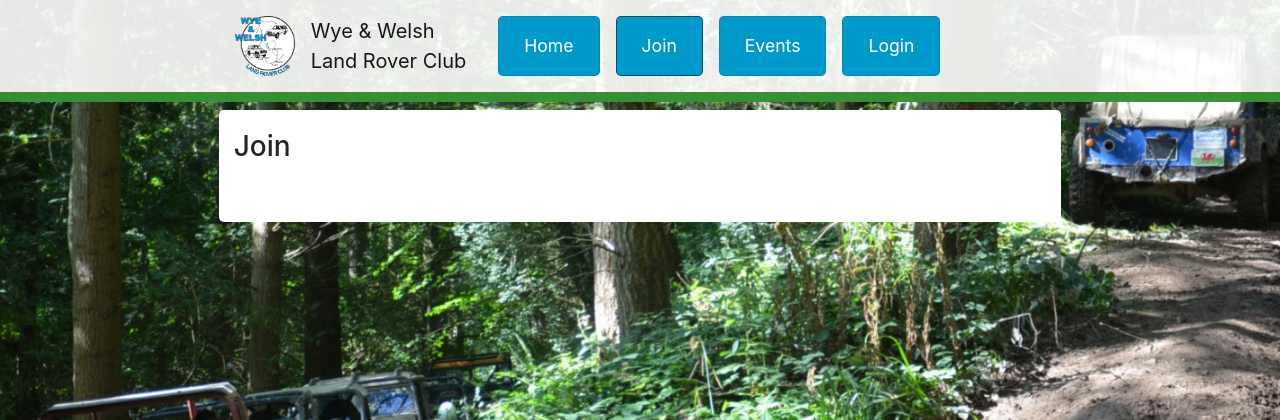
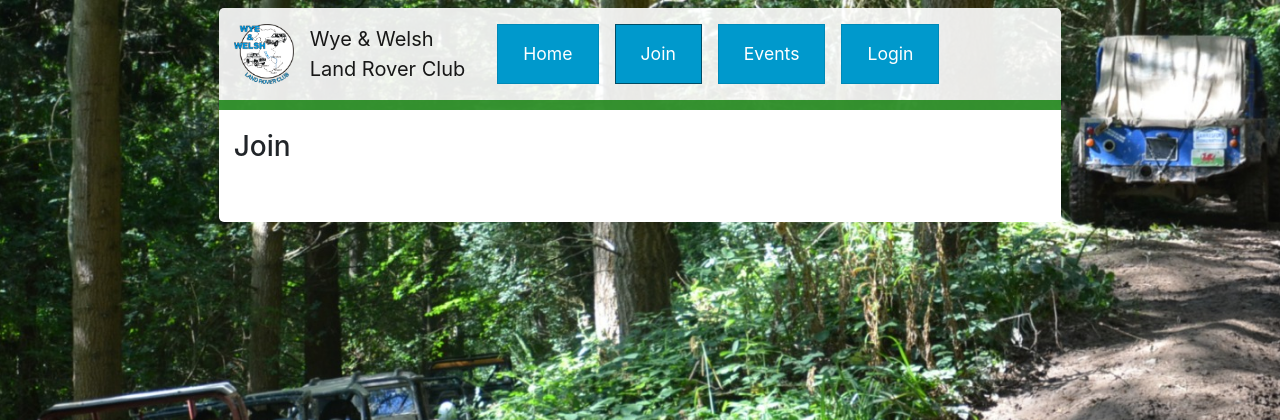
Before and after one commit to wwlrc/website, a PHP site: template templates/pages/join.html.twig in a window 1280 px wide. Shown: the top 420 px of the page. Run offline with PHP 8.4, Linux system fonts and the light colour scheme; the template is opened without the code that fills it, so the values that code supplies are empty; some libraries are stand-ins or nearby versions.

Commit message:
Update layout

```diff
--- a/templates/pages/abstract/main.html.twig
+++ b/templates/pages/abstract/main.html.twig
@@ -60,12 +60,16 @@
             width: 100%;
             background: rgba(255, 255, 255, 0.9);
             border-bottom: 10px solid rgba(7, 122, 0, 0.8);
+            border-top-left-radius: 5px;
+            border-top-right-radius: 5px;
         }
 
         .navbar-custom {
             /*background-color: #077A00;*/
             /*background-color: rgba(200, 200, 200, 0.5);
             border-bottom: 10px solid rgba(7, 122, 0, 0.8);*/
+            padding-left: 0px;
+            padding-right: 0px;
         }
 
         .nav-item {
@@ -80,8 +84,6 @@
             margin-bottom: 5px;
             padding-top: 0.5em;
             padding-bottom: 0.5em;
-
-            border-radius: 5px;
 
             background: #0099cc;
             color: white !important;
@@ -108,14 +110,12 @@
             color: #3c3c3c !important;
         }
 
-
-        .subtitle:before {
-            content: "26th - 29th August 2021 | HR3 5LE"
-        }
-
-        .body {
-            width: 100%;
-            border-radius: 5px;
+        .page-body {
+            background:white;
+            padding-top: 20px;
+            padding-bottom: 50px;
+            border-bottom-left-radius: 5px;
+            border-bottom-right-radius: 5px;
         }
 
         .footer {
@@ -144,17 +144,18 @@
 %}
 
 <body>
-    <div class="page-header">
-        {% include "pages/partials/navbar.html.twig" %}
-    </div>
-
     <div class="body">
         <div class="row justify-content-center m-2" style="margin-top: 0px;">
-            <div class="{{ breakpoints }}" style="background:white; border-radius: 5px; padding-top: 20px; padding-bottom: 50px;">
+            <div class="{{ breakpoints }} page-header">
+                {% include "pages/partials/navbar.html.twig" %}
+            </div>
+            <div class="{{ breakpoints }} page-body">
                 {% block content %}{% endblock %}
             </div>
         </div>
     </div>
+
+
 
     <div class="footer p-1" style="background:white;">
         &copy; <a href="https://wwlrc.co.uk">Wye & Welsh LRC</a> {{ "now" | date("Y") }} | <a href="https://www.facebook.com/profile.php?id=100088336113035">Facebook</a>
--- a/templates/pages/partials/navbar.html.twig
+++ b/templates/pages/partials/navbar.html.twig
@@ -1,4 +1,4 @@
-<div class="row justify-content-center px-2" style="margin: 0px; width: 100%">
+
     <nav class="navbar navbar-expand-md navbar-light navbar-custom {{ breakpoints }}">
         <a class="navbar-brand" href="./">
             <img src="images/logo.gif" class="d-inline align-self-start" style="height: 3em;">
@@ -28,4 +28,3 @@
             </ul>
         </div>
     </nav>
-</div>
```
